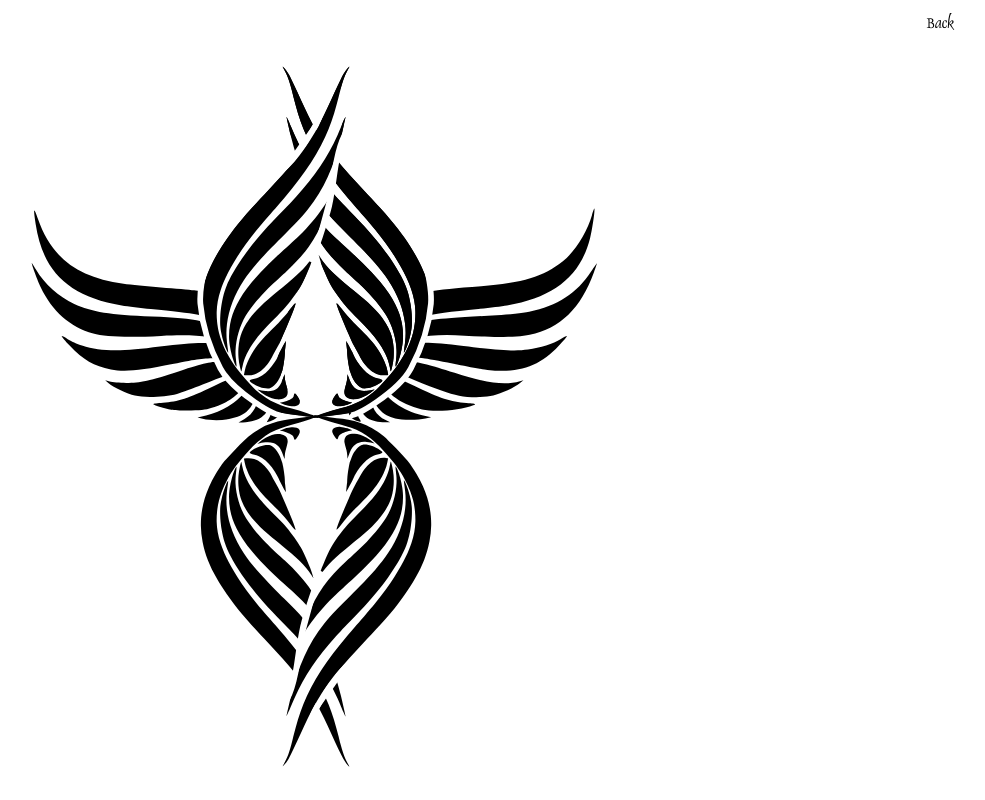
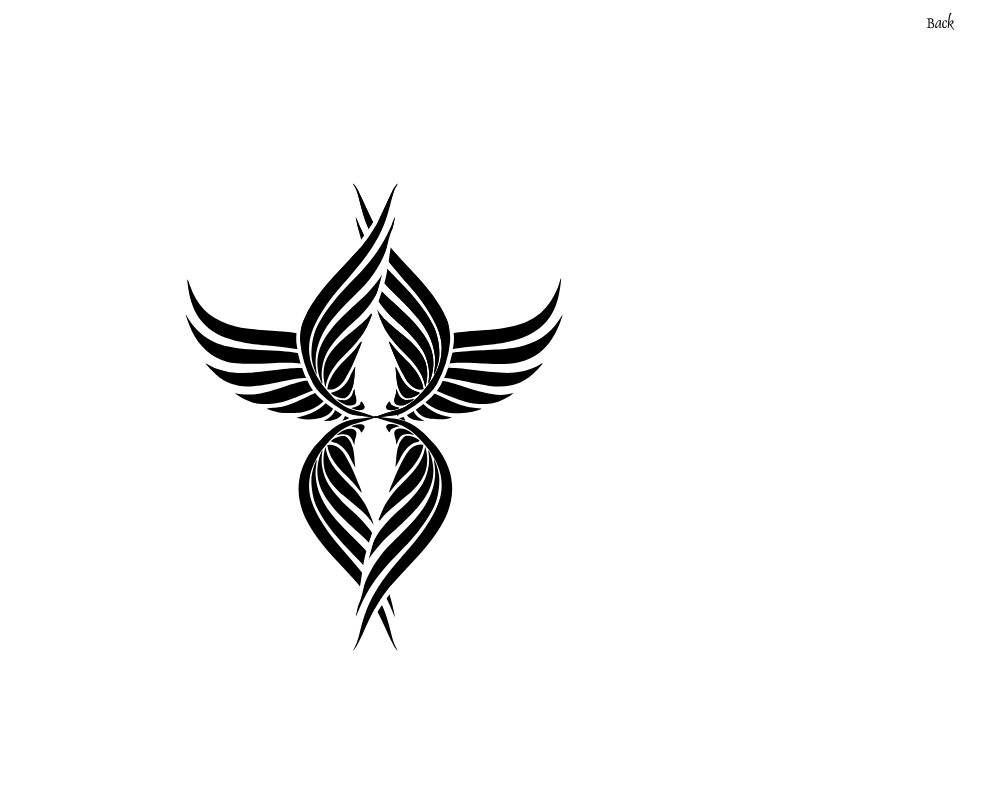
Before and after one commit to LuciferShiningOne/website, a plain HTML site: page contemplatio.html in a window 1280 px wide. Shown: the whole page, without its empty margins (282-1267 px from the left). Drawn offline with Linux system fonts and the light colour scheme.

Commit message:
Reverted contemplatio image size enlargement

```diff
--- a/lucifer.css
+++ b/lucifer.css
@@ -68,10 +68,8 @@ body {
 
 #contemplatioSeraphLucifer {
 	position: absolute;
-	width: 150%;
-	height: 150%;
-	margin-left: -30%;
-	margin-top: -16%;
+	width: 100%;
+	height: 100%;
 	background-repeat: no-repeat;
 	background-size: contain;
 	background-image: url('./images/seraph_lucifer.svg'), none;
```
